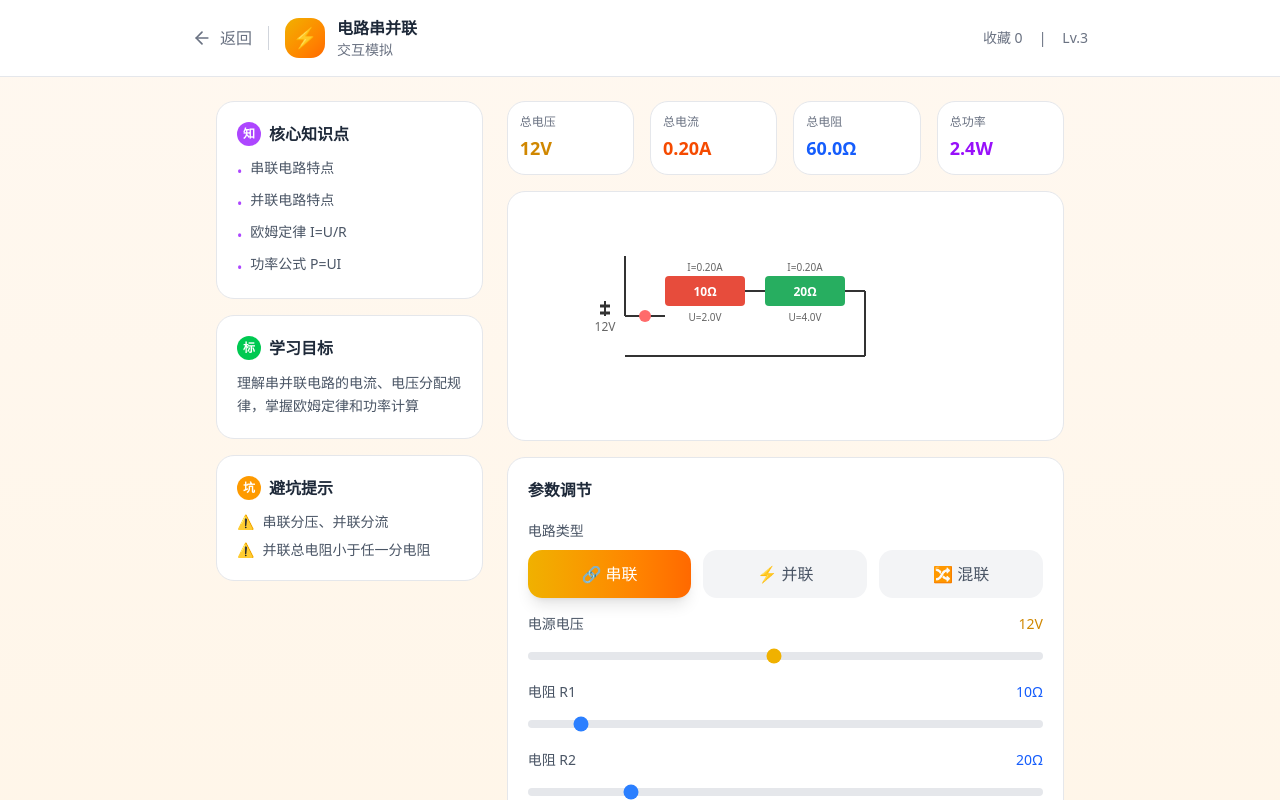
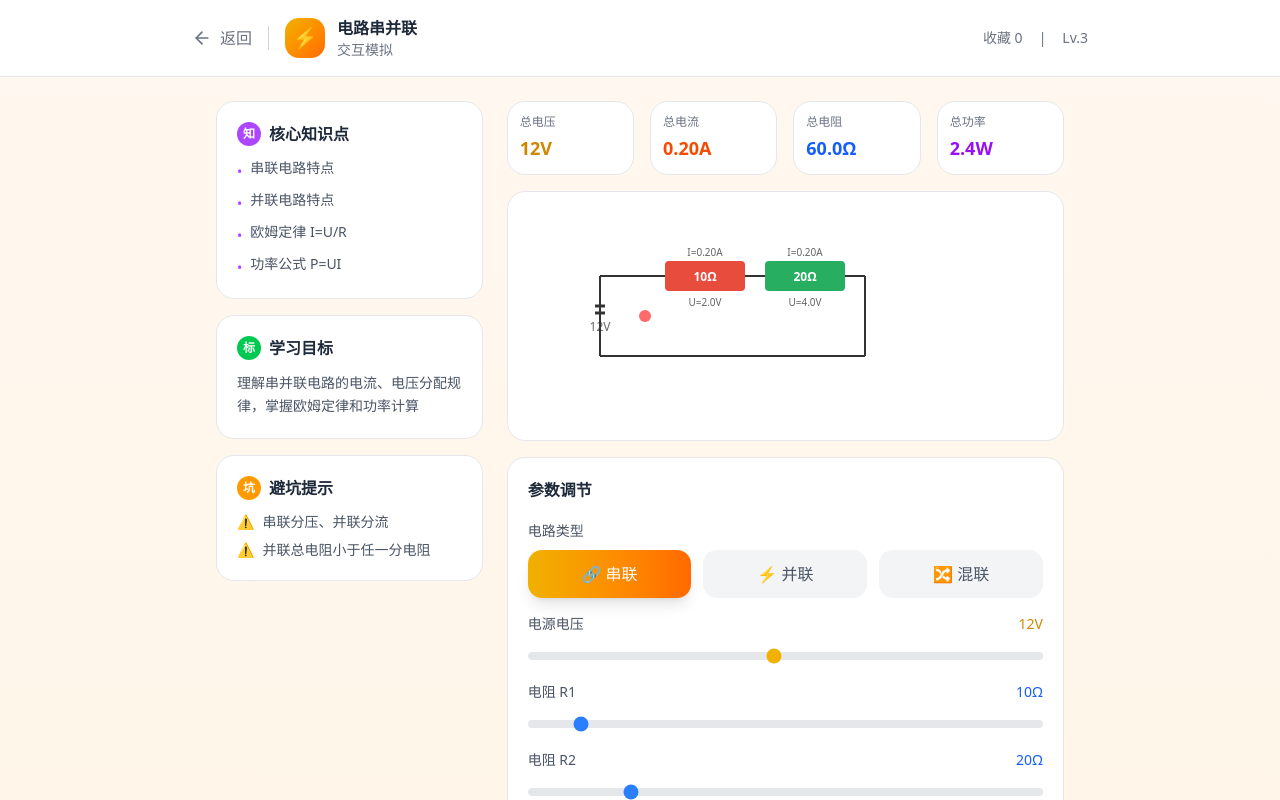
Before and after one commit to kenGH12345/EGPSpace, a Next.js app: page /experiments/circuit in a window 1280 px wide. Shown: the top 800 px of the page. Built offline with nearby package versions, Linux system fonts and the light colour scheme.

Commit message:
fix: correct circuit diagram SVG layout for series/parallel/combined circuits

```diff
--- a/src/app/experiments/circuit/page.tsx
+++ b/src/app/experiments/circuit/page.tsx
@@ -181,102 +181,154 @@ export default function CircuitExperimentPage() {
               <div className="flex justify-center">
                 {/* SVG 电路图 */}
                 <svg width="400" height="200" viewBox="0 0 400 200">
-                  {/* 电池 */}
-                  <g transform="translate(20, 85)">
+                  {/* 电池 - 左侧 */}
+                  <g transform="translate(15, 85)">
                     <line x1="0" y1="15" x2="0" y2="0" stroke="#333" strokeWidth="2" />
                     <line x1="-5" y1="5" x2="5" y2="5" stroke="#333" strokeWidth="3" />
                     <line x1="-5" y1="12" x2="5" y2="12" stroke="#333" strokeWidth="3" />
                     <text x="0" y="30" textAnchor="middle" fontSize="12" fill="#666">{batteryVoltage}V</text>
                   </g>
 
-                  {/* 导线 */}
-                  <line x1="40" y1="100" x2="80" y2="100" stroke="#333" strokeWidth="2" />
-                  <line x1="40" y1="100" x2="40" y2="40" stroke="#333" strokeWidth="2" />
+                  {/* 电池正极向上导线 */}
+                  <line x1="15" y1="85" x2="15" y2="60" stroke="#333" strokeWidth="2" />
+                  {/* 电池负极向下导线 */}
+                  <line x1="15" y1="100" x2="15" y2="140" stroke="#333" strokeWidth="2" />
 
                   {circuitType === 'series' && (
                     <>
-                      {/* 串联电路 */}
+                      {/* 串联电路：R1 和 R2 串联 */}
+                      {/* 上方导线：正极到 R1 */}
+                      <line x1="15" y1="60" x2="80" y2="60" stroke="#333" strokeWidth="2" />
+
                       {/* R1 */}
-                      <g transform="translate(80, 60)">
+                      <g transform="translate(80, 45)">
                         <rect x="0" y="0" width="80" height="30" fill={isPowered ? '#E74C3C' : '#ccc'} rx="4" />
                         <text x="40" y="20" textAnchor="middle" fontSize="12" fill="white" fontWeight="bold">{resistances[0]}Ω</text>
                         <text x="40" y="-5" textAnchor="middle" fontSize="10" fill="#666">I={calculations.branchI[0].toFixed(2)}A</text>
                         <text x="40" y="45" textAnchor="middle" fontSize="10" fill="#666">U={calculations.voltages[0].toFixed(1)}V</text>
                       </g>
-                      <line x1="160" y1="75" x2="180" y2="75" stroke="#333" strokeWidth="2" />
+
+                      {/* R1 到 R2 的导线 */}
+                      <line x1="160" y1="60" x2="180" y2="60" stroke="#333" strokeWidth="2" />
 
                       {/* R2 */}
-                      <g transform="translate(180, 60)">
+                      <g transform="translate(180, 45)">
                         <rect x="0" y="0" width="80" height="30" fill={isPowered ? '#27AE60' : '#ccc'} rx="4" />
                         <text x="40" y="20" textAnchor="middle" fontSize="12" fill="white" fontWeight="bold">{resistances[1]}Ω</text>
                         <text x="40" y="-5" textAnchor="middle" fontSize="10" fill="#666">I={calculations.branchI[0].toFixed(2)}A</text>
                         <text x="40" y="45" textAnchor="middle" fontSize="10" fill="#666">U={calculations.voltages[1].toFixed(1)}V</text>
                       </g>
-                      <line x1="260" y1="75" x2="280" y2="75" stroke="#333" strokeWidth="2" />
-                      <line x1="280" y1="75" x2="280" y2="140" stroke="#333" strokeWidth="2" />
-                      <line x1="280" y1="140" x2="40" y2="140" stroke="#333" strokeWidth="2" />
+
+                      {/* R2 右侧回到电池负极 */}
+                      <line x1="260" y1="60" x2="280" y2="60" stroke="#333" strokeWidth="2" />
+                      <line x1="280" y1="60" x2="280" y2="140" stroke="#333" strokeWidth="2" />
+                      <line x1="280" y1="140" x2="15" y2="140" stroke="#333" strokeWidth="2" />
                     </>
                   )}
-
                   {circuitType === 'parallel' && (
                     <>
-                      {/* 上支路 */}
-                      <line x1="200" y1="40" x2="200" y2="60" stroke="#333" strokeWidth="2" />
-                      <g transform="translate(160, 60)">
+                      {/* 并联电路：R1 和 R2 并联 */}
+                      {/* 上方导线：从电池正极到分流节点 */}
+                      <line x1="15" y1="85" x2="15" y2="55" stroke="#333" strokeWidth="2" />
+                      <line x1="15" y1="55" x2="120" y2="55" stroke="#333" strokeWidth="2" />
+
+                      {/* 分流节点 */}
+                      <circle cx="120" cy="55" r="4" fill="#333" />
+
+                      {/* 上支路：分流节点到 R1 */}
+                      <line x1="120" y1="55" x2="140" y2="55" stroke="#333" strokeWidth="2" />
+
+                      {/* R1 */}
+                      <g transform="translate(140, 40)">
                         <rect x="0" y="0" width="80" height="30" fill={isPowered ? '#E74C3C' : '#ccc'} rx="4" />
                         <text x="40" y="20" textAnchor="middle" fontSize="12" fill="white" fontWeight="bold">{resistances[0]}Ω</text>
                         <text x="40" y="-5" textAnchor="middle" fontSize="10" fill="#666">I={calculations.branchI[0].toFixed(2)}A</text>
                       </g>
-                      <line x1="160" y1="75" x2="80" y2="75" stroke="#333" strokeWidth="2" />
 
-                      {/* 下支路 */}
-                      <line x1="200" y1="140" x2="200" y2="120" stroke="#333" strokeWidth="2" />
-                      <g transform="translate(160, 90)">
+                      {/* 上支路：R1 到汇流节点 */}
+                      <line x1="220" y1="55" x2="260" y2="55" stroke="#333" strokeWidth="2" />
+
+                      {/* 下支路：分流节点到 R2 */}
+                      <line x1="120" y1="55" x2="120" y2="120" stroke="#333" strokeWidth="2" />
+                      <line x1="120" y1="120" x2="140" y2="120" stroke="#333" strokeWidth="2" />
+
+                      {/* R2 */}
+                      <g transform="translate(140, 105)">
                         <rect x="0" y="0" width="80" height="30" fill={isPowered ? '#27AE60' : '#ccc'} rx="4" />
                         <text x="40" y="20" textAnchor="middle" fontSize="12" fill="white" fontWeight="bold">{resistances[1]}Ω</text>
                         <text x="40" y="45" textAnchor="middle" fontSize="10" fill="#666">I={calculations.branchI[1].toFixed(2)}A</text>
                       </g>
-                      <line x1="160" y1="105" x2="80" y2="105" stroke="#333" strokeWidth="2" />
-                      <line x1="80" y1="75" x2="80" y2="105" stroke="#333" strokeWidth="2" />
-                      <line x1="240" y1="75" x2="320" y2="75" stroke="#333" strokeWidth="2" />
-                      <line x1="240" y1="105" x2="320" y2="105" stroke="#333" strokeWidth="2" />
+
+                      {/* 下支路：R2 到汇流节点 */}
+                      <line x1="220" y1="120" x2="260" y2="120" stroke="#333" strokeWidth="2" />
+
+                      {/* 汇流节点 */}
+                      <circle cx="260" cy="55" r="4" fill="#333" />
+                      <line x1="260" y1="55" x2="260" y2="120" stroke="#333" strokeWidth="2" />
+
+                      {/* 右侧导线：汇流节点回到电池负极 */}
+                      <line x1="260" y1="55" x2="340" y2="55" stroke="#333" strokeWidth="2" />
+                      <line x1="340" y1="55" x2="340" y2="140" stroke="#333" strokeWidth="2" />
+                      <line x1="15" y1="140" x2="340" y2="140" stroke="#333" strokeWidth="2" />
                     </>
                   )}
 
                   {circuitType === 'both' && (
                     <>
                       {/* 混联: R1+R2串联，再与R3并联 */}
+                      {/* 上方导线：从电池正极到分流节点 */}
+                      <line x1="15" y1="85" x2="15" y2="45" stroke="#333" strokeWidth="2" />
+                      <line x1="15" y1="45" x2="120" y2="45" stroke="#333" strokeWidth="2" />
+
+                      {/* 分流节点 */}
+                      <circle cx="120" cy="45" r="4" fill="#333" />
+
+                      {/* 上支路：分流节点到 R1 */}
+                      <line x1="120" y1="45" x2="140" y2="45" stroke="#333" strokeWidth="2" />
+
                       {/* R1 */}
-                      <g transform="translate(200, 40)">
+                      <g transform="translate(140, 30)">
                         <rect x="0" y="0" width="60" height="24" fill={isPowered ? '#E74C3C' : '#ccc'} rx="4" />
                         <text x="30" y="17" textAnchor="middle" fontSize="11" fill="white" fontWeight="bold">{resistances[0]}Ω</text>
                       </g>
-                      <line x1="260" y1="52" x2="280" y2="52" stroke="#333" strokeWidth="2" />
+
+                      {/* R1 到 R2 */}
+                      <line x1="200" y1="42" x2="220" y2="42" stroke="#333" strokeWidth="2" />
 
                       {/* R2 */}
-                      <g transform="translate(280, 40)">
+                      <g transform="translate(220, 30)">
                         <rect x="0" y="0" width="60" height="24" fill={isPowered ? '#27AE60' : '#ccc'} rx="4" />
                         <text x="30" y="17" textAnchor="middle" fontSize="11" fill="white" fontWeight="bold">{resistances[1]}Ω</text>
                       </g>
-                      <line x1="340" y1="52" x2="360" y2="52" stroke="#333" strokeWidth="2" />
-                      <line x1="360" y1="52" x2="360" y2="100" stroke="#333" strokeWidth="2" />
 
-                      {/* 分流点 */}
-                      <circle cx="200" cy="52" r="4" fill="#333" />
-                      <line x1="200" y1="52" x2="200" y2="100" stroke="#333" strokeWidth="2" />
+                      {/* 上支路：R2 到汇流节点 */}
+                      <line x1="280" y1="42" x2="320" y2="42" stroke="#333" strokeWidth="2" />
+
+                      {/* 下支路：分流节点到 R3 */}
+                      <line x1="120" y1="45" x2="120" y2="115" stroke="#333" strokeWidth="2" />
+                      <line x1="120" y1="115" x2="180" y2="115" stroke="#333" strokeWidth="2" />
 
                       {/* R3 */}
-                      <g transform="translate(280, 88)">
+                      <g transform="translate(180, 100)">
                         <rect x="0" y="0" width="60" height="24" fill={isPowered ? '#3498DB' : '#ccc'} rx="4" />
                         <text x="30" y="17" textAnchor="middle" fontSize="11" fill="white" fontWeight="bold">{resistances[2]}Ω</text>
                       </g>
-                      <line x1="280" y1="100" x2="200" y2="100" stroke="#333" strokeWidth="2" />
-                      <line x1="360" y1="100" x2="360" y2="140" stroke="#333" strokeWidth="2" />
-                      <line x1="360" y1="140" x2="40" y2="140" stroke="#333" strokeWidth="2" />
+
+                      {/* 下支路：R3 到汇流节点 */}
+                      <line x1="240" y1="112" x2="320" y2="112" stroke="#333" strokeWidth="2" />
+
+                      {/* 汇流节点 */}
+                      <circle cx="320" cy="42" r="4" fill="#333" />
+                      <line x1="320" y1="42" x2="320" y2="112" stroke="#333" strokeWidth="2" />
+
+                      {/* 右侧导线：汇流节点回到电池负极 */}
+                      <line x1="320" y1="42" x2="360" y2="42" stroke="#333" strokeWidth="2" />
+                      <line x1="360" y1="42" x2="360" y2="140" stroke="#333" strokeWidth="2" />
+                      <line x1="15" y1="140" x2="360" y2="140" stroke="#333" strokeWidth="2" />
 
                       {/* 标注 */}
-                      <text x="200" y="170" textAnchor="middle" fontSize="10" fill="#666">
-                        R1+R2与R3并联
+                      <text x="220" y="170" textAnchor="middle" fontSize="10" fill="#666">
+                        R1+R2串联，再与R3并联
                       </text>
                     </>
                   )}
```
